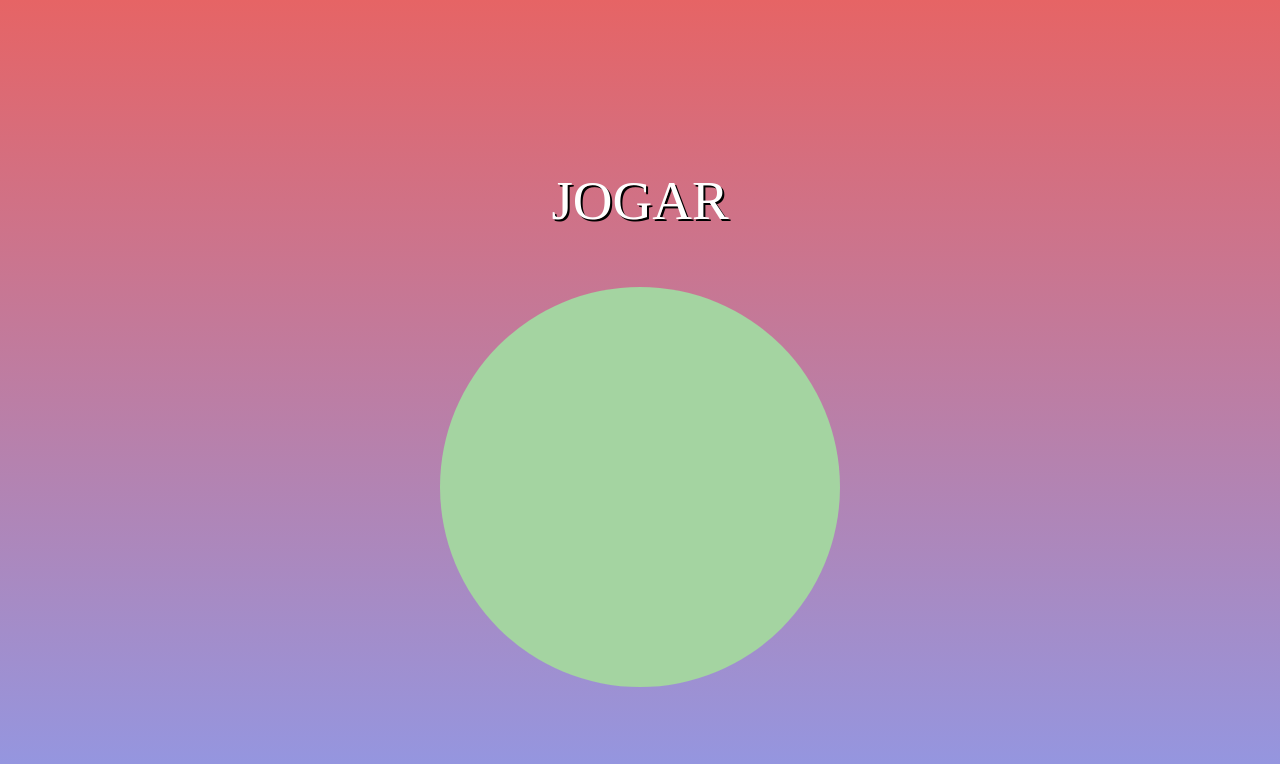
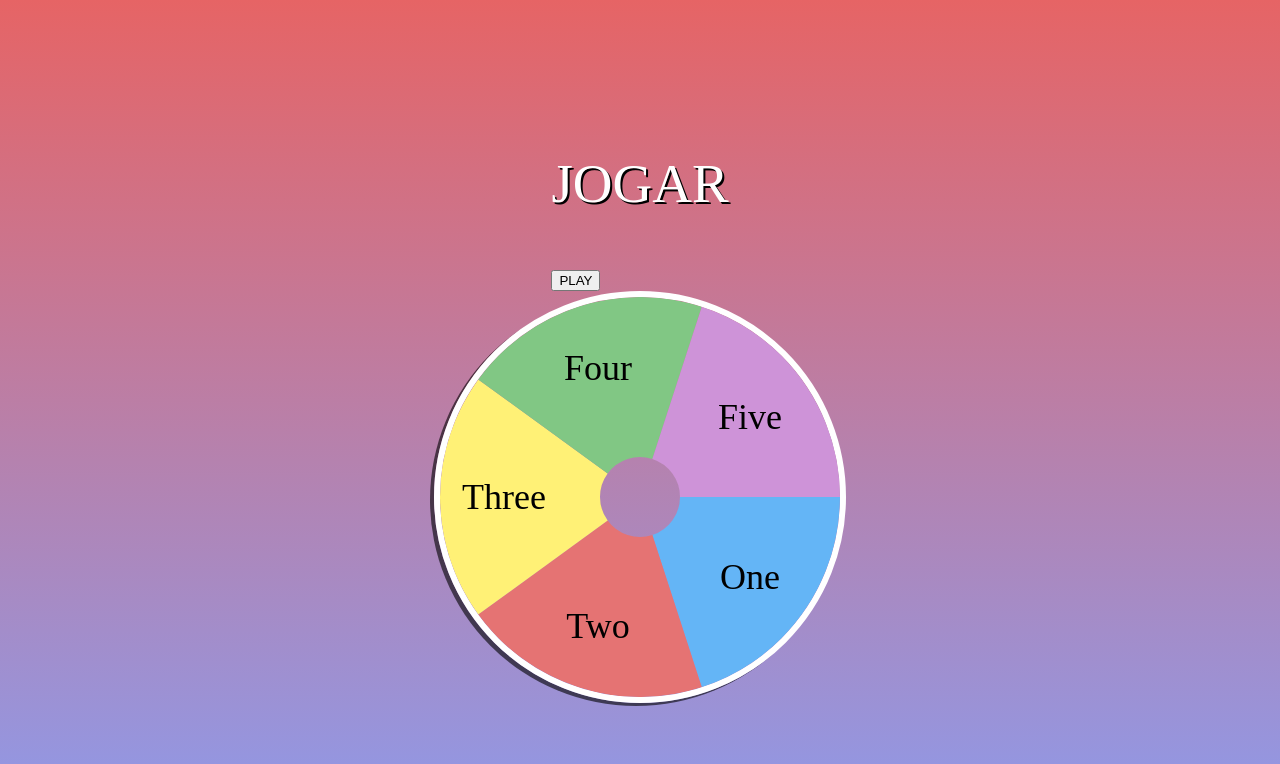
Before and after one commit to Simplicio-b/verdade-ou-desafio, a React (Create React App) app: page / in a window 1280 px wide. Shown: the top 764 px of the page. Built offline with nearby package versions, Linux system fonts and the light colour scheme.

Commit message:
compoent e algoritimo para a sorteio prontos

```diff
--- a/package.json
+++ b/package.json
@@ -8,6 +8,7 @@
     "@testing-library/user-event": "^12.1.10",
     "react": "^17.0.2",
     "react-dom": "^17.0.2",
+    "react-minimal-pie-chart": "^8.2.0",
     "react-scripts": "4.0.3",
     "styled-components": "^5.3.0",
     "web-vitals": "^1.0.1"
--- a/src/components/play/index.js
+++ b/src/components/play/index.js
@@ -1,13 +1,137 @@
+import React, { useState } from 'react'
 // components
 import {
   Text,
 } from '../index'
 
+import { PieChart } from 'react-minimal-pie-chart'
+
 function Welcome() {
+
+    const [dataALL, setDataALL] = useState(
+      [
+        { title: 'One', value: 10, color: '#64b5f6', key: 1 },
+        { title: 'Two', value: 10, color: '#e57373', key: 2 },
+        { title: 'Three', value: 10, color: '#fff176', key: 3  },
+        { title: 'Four', value: 10, color: '#81c784', key: 4 },
+        { title: 'Five', value: 10, color: '#ce93d8', key: 5  },
+      ]
+    )
+
+    const handleColorState = (val) => {
+      switch(val) {
+        case 1:
+          return setDataALL(
+            [
+              { title: 'One', value: 10, color: '#2962ff', key: 1 },
+              { title: 'Two', value: 10, color: '#e57373', key: 2 },
+              { title: 'Three', value: 10, color: '#fff176', key: 3  },
+              { title: 'Four', value: 10, color: '#81c784', key: 4 },
+              { title: 'Five', value: 10, color: '#ce93d8', key: 5  },
+            ]
+          )
+        case 2:
+          return setDataALL(
+            [
+              { title: 'One', value: 10, color: '#64b5f6', key: 1 },
+              { title: 'Two', value: 10, color: '#d50000', key: 2 },
+              { title: 'Three', value: 10, color: '#fff176', key: 3  },
+              { title: 'Four', value: 10, color: '#81c784', key: 4 },
+              { title: 'Five', value: 10, color: '#ce93d8', key: 5  },
+            ]
+          )
+        case 3:
+          return setDataALL(
+            [
+              { title: 'One', value: 10, color: '#64b5f6', key: 1 },
+              { title: 'Two', value: 10, color: '#e57373', key: 2 },
+              { title: 'Three', value: 10, color: '#ffd600', key: 3  },
+              { title: 'Four', value: 10, color: '#81c784', key: 4 },
+              { title: 'Five', value: 10, color: '#ce93d8', key: 5  },
+            ]
+          )
+        case 4:
+          return setDataALL(
+            [
+              { title: 'One', value: 10, color: '#64b5f6', key: 1 },
+              { title: 'Two', value: 10, color: '#e57373', key: 2 },
+              { title: 'Three', value: 10, color: '#fff176', key: 3  },
+              { title: 'Four', value: 10, color: '#1b5e20', key: 4 },
+              { title: 'Five', value: 10, color: '#ce93d8', key: 5  },
+            ]
+          )
+        case 5:
+          return setDataALL(
+            [
+              { title: 'One', value: 10, color: '#64b5f6', key: 1 },
+              { title: 'Two', value: 10, color: '#e57373', key: 2 },
+              { title: 'Three', value: 10, color: '#fff176', key: 3  },
+              { title: 'Four', value: 10, color: '#81c784', key: 4 },
+              { title: 'Five', value: 10, color: '#aa00ff', key: 5  },
+            ]
+          )
+        default:
+          return setDataALL(
+            [
+              { title: 'One', value: 10, color: '#64b5f6', key: 1 },
+              { title: 'Two', value: 10, color: '#e57373', key: 2 },
+              { title: 'Three', value: 10, color: '#fff176', key: 3  },
+              { title: 'Four', value: 10, color: '#81c784', key: 4 },
+              { title: 'Five', value: 10, color: '#ce93d8', key: 5  },
+            ]
+          )
+      }
+    }
+
+    const ramdomMath = () => parseInt(Math.random() * (dataALL.length - 1) + 1)
+
+    const animationAndSelectOption = () => {
+      let animationVezes = 2
+      let contadorVezes = 1
+      let val = 1
+
+      let timer = setInterval(() => {
+        handleColorState(val)
+        val++
+        if(val > dataALL.length) {
+          if(contadorVezes >= animationVezes) {
+            const fim = ramdomMath()
+            clearInterval(timer)
+            handleColorState(fim)
+          }else {
+            val = 1
+            contadorVezes++
+          }
+        }
+      }, 500)
+
+
+
+    }
+
+
     return (
-      <div style={{ flex: 1, display: 'flex', alignItems: 'center', justifyContent: 'center', flexDirection: 'column' }} >
-        <Text ft={55}>JOGAR</Text>
-        <div style={{ width: 400, height: 400, borderRadius: '100%', backgroundColor: '#A4D4A1', display: 'flex', justifyContent: 'center', alignItems: 'center' }} />
+      <div style={{ flex: 1, display: 'flex', alignItems: 'center', justifyContent: 'center', flexDirection: 'column', boxShadow: '2px 4px #000' }} >
+        <div>
+          <Text ft={55}>JOGAR</Text>
+           <button onClick={animationAndSelectOption} >PLAY</button>
+        </div>
+
+        <div style={{
+            height: 400, width: 400, borderRadius: '100%',
+            border: '6px solid #FFF', overflow: 'hidden',
+            boxShadow: "-4px 3px #0009"
+          }}
+        >
+          <PieChart
+            lineWidth={80}
+            label={(el) => el.dataEntry.title}
+            labelPosition={68}
+            labelStyle={{ fontSize: 9 }}
+            animate
+            data={dataALL}
+          />
+        </div>
       </div>
     )
 }
```
Also changed, not shown: 1 other file (tests, documents, lock files or other folders).
